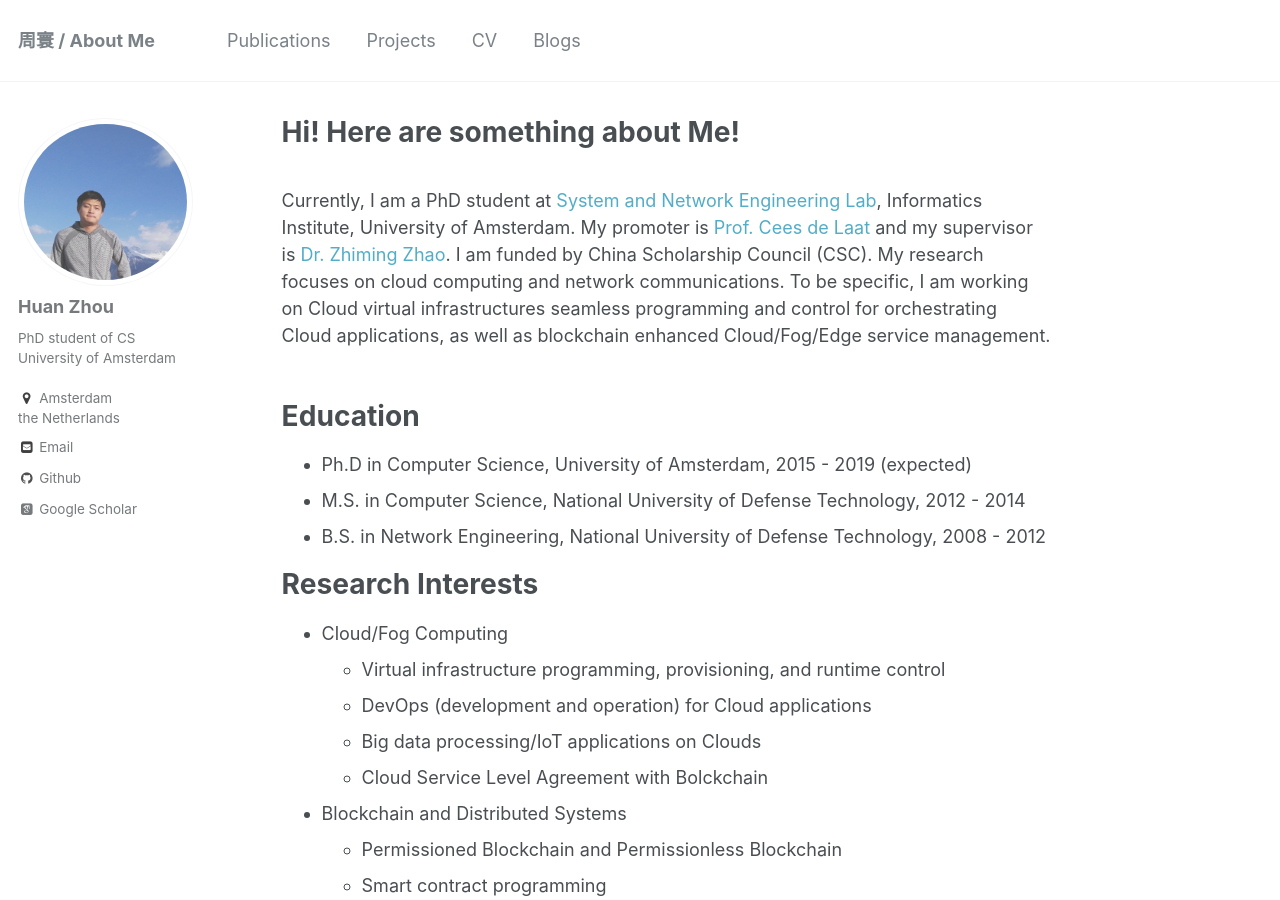
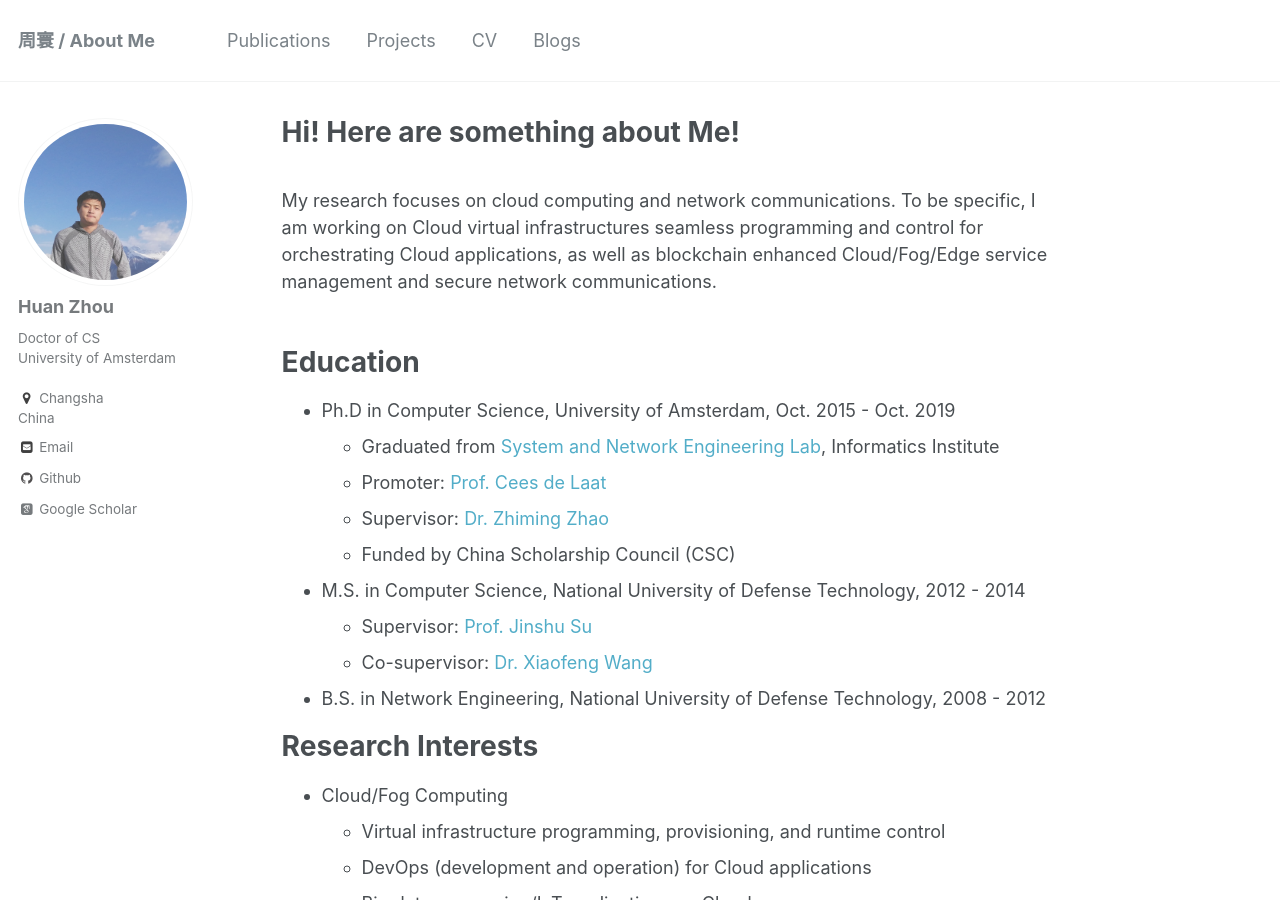
Before and after one commit to zh9314/zh9314.github.io, a Jekyll site: the page built from _pages/about.md, in a window 1280 px wide and 900 px high. Built offline with Jekyll 4.4.1, drawn with Linux system fonts in a browser that asks for light colours; emoji names are drawn with the system emoji font; some web fonts are replaced.

Commit message:
update some of my information

```diff
--- a/_config.yml
+++ b/_config.yml
@@ -10,7 +10,7 @@ locale                   : "en-US"
 title                    : "周寰 / About Me"
 title_separator          : "-"
 name                     : &name "Huan Zhou"
-description              : &description "PhD student of CS<br />University of Amsterdam"
+description              : &description "Doctor of CS<br />University of Amsterdam"
 url                      : https://zh9314.github.io
 baseurl                  : ""
 repository               : "zh9314/zh9314.github.io"
@@ -80,8 +80,8 @@ analytics:
 author:
   name             : "Huan Zhou"
   avatar           : "profile.JPG"
-  bio              : "PhD student of CS<br />University of Amsterdam"
-  location         : "Amsterdam<br>the Netherlands"
+  bio              : "Doctor of CS<br />University of Amsterdam"
+  location         : "Changsha<br>China"
   employer         :
   googlescholar    : "https://scholar.google.nl/citations?user=MPCBlq4AAAAJ&hl=en"
   email            : "h.zhou@uva.nl"
--- a/_pages/about.md
+++ b/_pages/about.md
@@ -9,13 +9,19 @@ redirect_from:
 ---
 
 <br>
-Currently, I am a PhD student at [System and Network Engineering Lab](https://ivi.fnwi.uva.nl/sne/), Informatics Institute, University of Amsterdam. My promoter is [Prof. Cees de Laat](http://delaat.net/) and my supervisor is [Dr. Zhiming Zhao](https://staff.fnwi.uva.nl/z.zhao/). I am funded by China Scholarship Council (CSC). My research focuses on cloud computing and network communications. To be specific, I am working on Cloud virtual infrastructures seamless programming and control for orchestrating Cloud applications, as well as blockchain enhanced Cloud/Fog/Edge service management.
+My research focuses on cloud computing and network communications. To be specific, I am working on Cloud virtual infrastructures seamless programming and control for orchestrating Cloud applications, as well as blockchain enhanced Cloud/Fog/Edge service management and secure network communications.
 <br>
 
 Education
 ======
-* Ph.D in Computer Science, University of Amsterdam, 2015 - 2019 (expected)
+* Ph.D in Computer Science, University of Amsterdam, Oct. 2015 - Oct. 2019
+	* Graduated from [System and Network Engineering Lab](https://ivi.fnwi.uva.nl/sne/), Informatics Institute
+	* Promoter: [Prof. Cees de Laat](http://delaat.net/)
+	* Supervisor: [Dr. Zhiming Zhao](https://staff.fnwi.uva.nl/z.zhao/)
+	* Funded by China Scholarship Council (CSC)
 * M.S. in Computer Science, National University of Defense Technology, 2012 - 2014
+	* Supervisor: [Prof. Jinshu Su](https://www.researchgate.net/profile/Jinshu_Su)
+	* Co-supervisor: [Dr. Xiaofeng Wang](https://sites.google.com/site/xfwangnudt/)
 * B.S. in Network Engineering, National University of Defense Technology, 2008 - 2012
 
 
```
Also changed, not shown: _pages/projects.md (+10 -0 lines), _pages/publications.md (+6 -1 lines).
